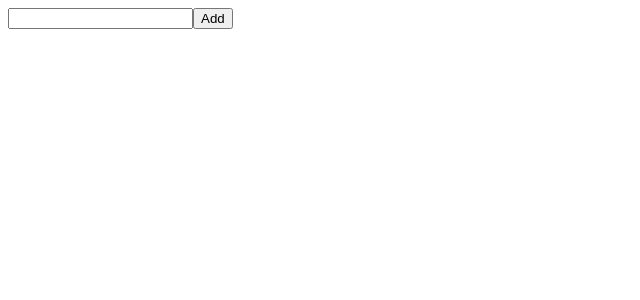
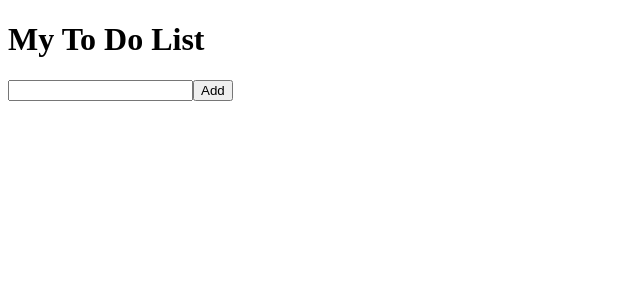
Before and after one commit to keshavnagar/to-do-app, a React (Vite) app: page / in a window 1280 px wide. Shown: the top 300 px of the page, without its empty margins (0-640 px from the left). Built offline with nearby package versions, Linux system fonts and the light colour scheme.

Commit message:
add header component in app.jsx

```diff
--- a/src/App.jsx
+++ b/src/App.jsx
@@ -1,7 +1,9 @@
 import Todo from "./components/Todo";
+import Header from "./components/Header";
 const App = () => {
   return (
     <>
+      <Header></Header>
       <Todo></Todo>
     </>
   );
--- /dev/null
+++ b/src/components/Header.jsx
@@ -0,0 +1,9 @@
+const Header = () => {
+  return (
+    <>
+      <h1>My To Do List</h1>
+    </>
+  );
+};
+
+export default Header;
```
